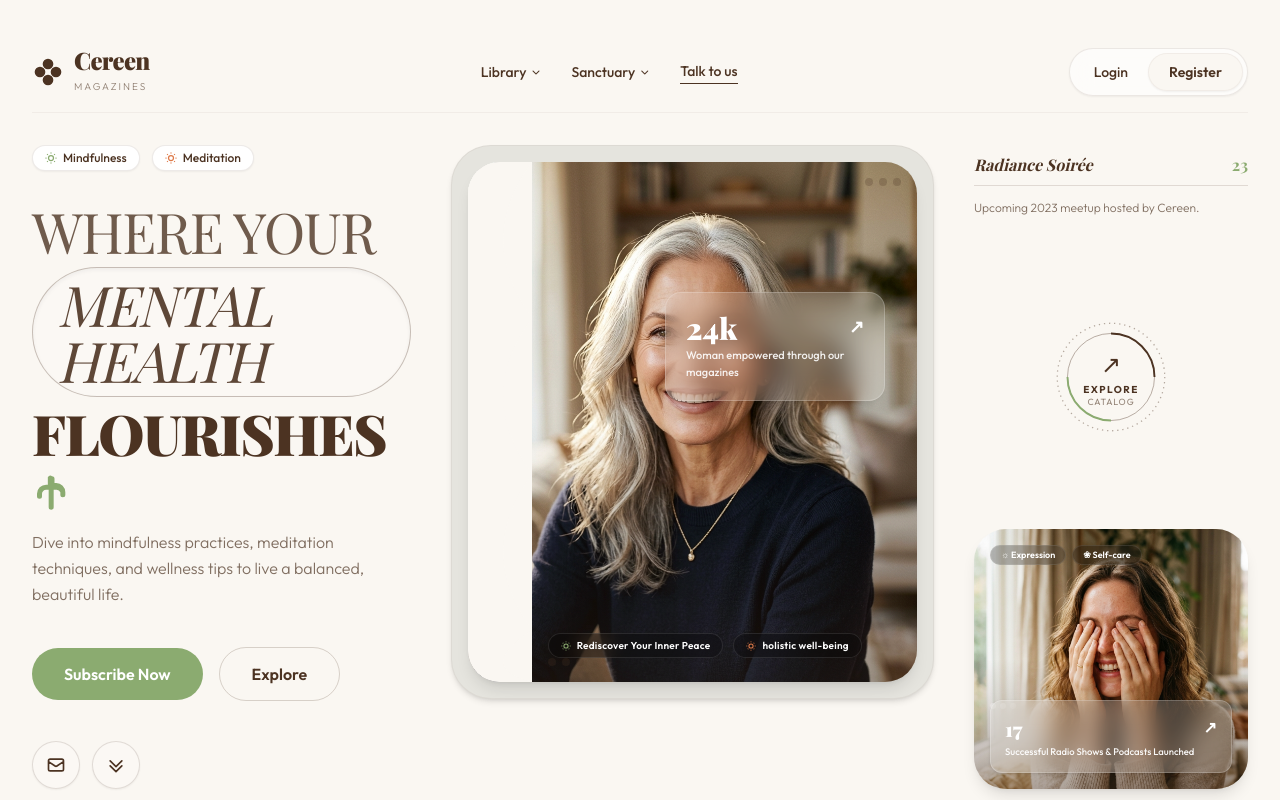
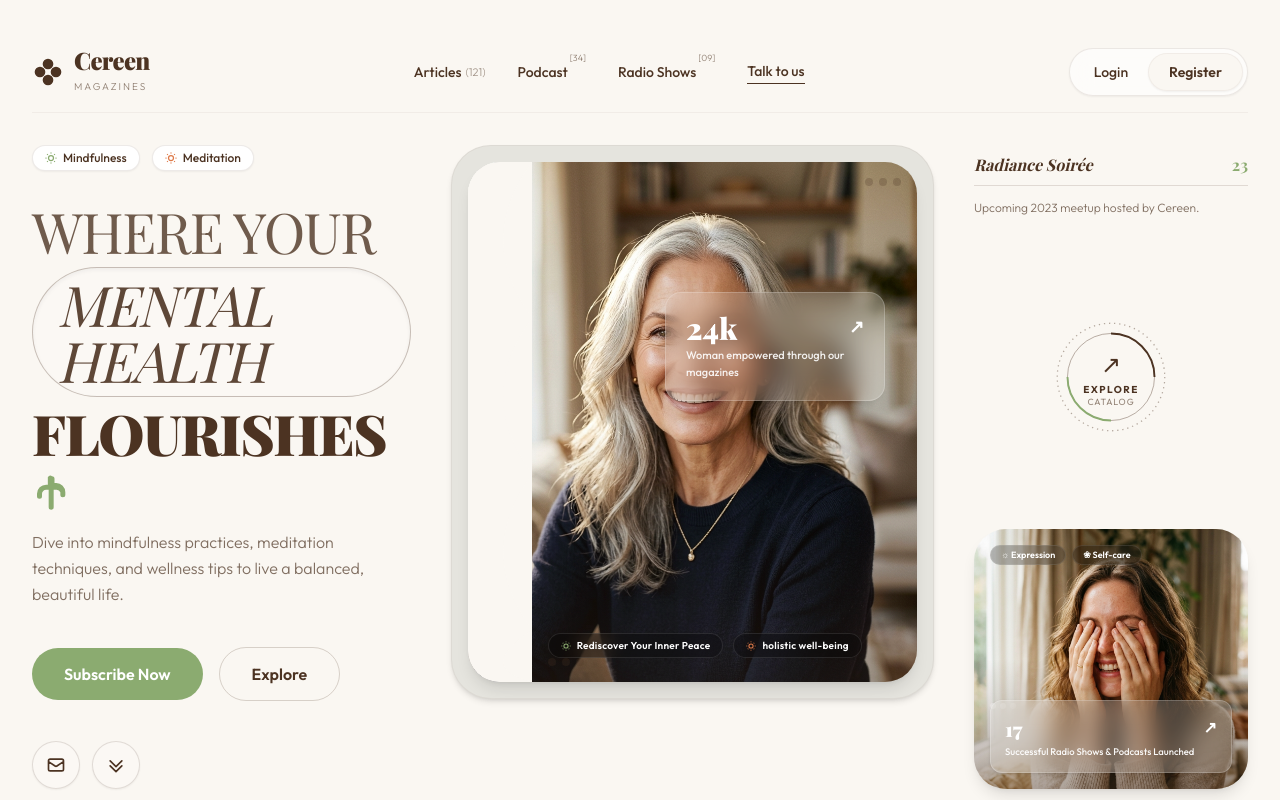
Before and after one commit to kemono202122-dot/Welldone, a React (Vite) app: page /#/ in a window 1280 px wide. Shown: the top 800 px of the page. Built offline with nearby package versions, Linux system fonts and the light colour scheme; a web font is replaced by a local one.

Commit message:
Fix: Remove overcrowded LIVE links from landing page header, keep clean 4-item magazine nav

```diff
--- a/components/CereenLandingPage.tsx
+++ b/components/CereenLandingPage.tsx
@@ -18,7 +18,6 @@ export const CereenLandingPage: React.FC = () => {
   const [password, setPassword] = React.useState('');
   const [name, setName] = React.useState('');
   const [toastMessage, setToastMessage] = React.useState<string | null>(null);
-  const [activeDropdown, setActiveDropdown] = React.useState<string | null>(null);
 
   // Auto-dismiss toast
   React.useEffect(() => {
@@ -113,95 +112,17 @@ export const CereenLandingPage: React.FC = () => {
           </div>
         </div>
 
-        {/* Navigation Links - Perfect superscripted bracket styling */}
-        <nav className="hidden md:flex items-center gap-8 text-sm font-medium z-50">
-
-          {/* Dropdown 1: Library */}
-          <div
-            className="relative"
-            onMouseEnter={() => setActiveDropdown('library')}
-            onMouseLeave={() => setActiveDropdown(null)}
-          >
-            <button className={`hover:text-[#8BAB70] transition-colors flex items-center gap-1.5 cursor-pointer font-medium py-2 bg-transparent border-none ${activeDropdown === 'library' ? 'text-[#8BAB70]' : 'text-[#4C3322]'}`}>
-              Library
-              <i className={`fas fa-chevron-down text-[8px] transition-transform duration-300 ${activeDropdown === 'library' ? 'rotate-180' : ''}`}></i>
-            </button>
-            {activeDropdown === 'library' && (
-              <div className="absolute left-0 mt-1 w-48 bg-white border border-[#4C3322]/10 rounded-2xl shadow-xl py-2 z-50 animate-fade-in">
-                <a href="#articles" className="flex items-center justify-between px-4 py-2 hover:bg-[#FAF7F2] text-xs font-bold text-[#4C3322] uppercase tracking-wider">
-                  <span>Articles</span>
-                  <span className="text-[10px] text-[#4C3322]/50 font-light normal-case">(121)</span>
-                </a>
-                <a href="#podcast" className="flex items-center justify-between px-4 py-2 hover:bg-[#FAF7F2] text-xs font-bold text-[#4C3322] uppercase tracking-wider">
-                  <span>Podcast</span>
-                  <span className="text-[10px] text-[#4C3322]/50 font-light normal-case">[34]</span>
-                </a>
-                <a href="#radio-shows" className="flex items-center justify-between px-4 py-2 hover:bg-[#FAF7F2] text-xs font-bold text-[#4C3322] uppercase tracking-wider">
-                  <span>Radio Shows</span>
-                  <span className="text-[10px] text-[#4C3322]/50 font-light normal-case">[09]</span>
-                </a>
-              </div>
-            )}
-          </div>
-
-          {/* Dropdown 2: Sanctuary */}
-          <div
-            className="relative"
-            onMouseEnter={() => setActiveDropdown('sanctuary')}
-            onMouseLeave={() => setActiveDropdown(null)}
-          >
-            <button className={`hover:text-[#8BAB70] transition-colors flex items-center gap-1.5 cursor-pointer font-medium py-2 bg-transparent border-none ${activeDropdown === 'sanctuary' ? 'text-[#8BAB70]' : 'text-[#4C3322]'}`}>
-              Sanctuary
-              <i className={`fas fa-chevron-down text-[8px] transition-transform duration-300 ${activeDropdown === 'sanctuary' ? 'rotate-180' : ''}`}></i>
-            </button>
-            {activeDropdown === 'sanctuary' && (
-              <div className="absolute left-0 mt-1 w-56 bg-white border border-[#4C3322]/10 rounded-2xl shadow-xl py-2 z-50 animate-fade-in">
-                <span
-                  onClick={() => navigate('/circle')}
-                  className="flex items-center justify-between px-4 py-2 hover:bg-[#FAF7F2] text-xs font-bold text-[#4C3322] uppercase tracking-wider cursor-pointer"
-                >
-                  <span>Sanctuary Feed</span>
-                  <span className="text-[9px] text-[#8BAB70] font-bold">LIVE</span>
-                </span>
-                <span
-                  onClick={() => navigate('/connections')}
-                  className="flex items-center justify-between px-4 py-2 hover:bg-[#FAF7F2] text-xs font-bold text-[#4C3322] uppercase tracking-wider cursor-pointer"
-                >
-                  <span>Connections Circle</span>
-                  <span className="text-[9px] text-[#8BAB70] font-bold">LIVE</span>
-                </span>
-                <span
-                  onClick={() => navigate('/wellness')}
-                  className="flex items-center justify-between px-4 py-2 hover:bg-[#FAF7F2] text-xs font-bold text-[#4C3322] uppercase tracking-wider cursor-pointer"
-                >
-                  <span>Wellness Sanctuary</span>
-                  <span className="text-[9px] text-[#8BAB70] font-bold">LIVE</span>
-                </span>
-                <span
-                  onClick={() => navigate('/virtual-partner/create')}
-                  className="flex items-center justify-between px-4 py-2 hover:bg-[#FAF7F2] text-xs font-bold text-[#4C3322] uppercase tracking-wider cursor-pointer"
-                >
-                  <span>Companion Guide</span>
-                  <span className="text-[9px] text-[#8BAB70] font-bold">LIVE</span>
-                </span>
-                <span
-                  onClick={() => navigate('/marketplace')}
-                  className="flex items-center justify-between px-4 py-2 hover:bg-[#FAF7F2] text-xs font-bold text-[#4C3322] uppercase tracking-wider cursor-pointer"
-                >
-                  <span>Marketplace Catalog</span>
-                  <span className="text-[9px] text-[#8BAB70] font-bold">LIVE</span>
-                </span>
-                <span
-                  onClick={() => navigate('/travels')}
-                  className="flex items-center justify-between px-4 py-2 hover:bg-[#FAF7F2] text-xs font-bold text-[#4C3322] uppercase tracking-wider cursor-pointer"
-                >
-                  <span>Wanderlust Journey</span>
-                  <span className="text-[9px] text-[#8BAB70] font-bold">LIVE</span>
-                </span>
-              </div>
-            )}
-          </div>
-
+        {/* Navigation Links - Clean minimal magazine style */}
+        <nav className="hidden md:flex items-center gap-8 text-sm font-medium">
+          <a href="#articles" className="hover:text-[#8BAB70] transition-colors flex items-center gap-1">
+            Articles <span className="text-[11px] text-[#4C3322]/50 font-light">(121)</span>
+          </a>
+          <a href="#podcast" className="hover:text-[#8BAB70] transition-colors flex items-start">
+            Podcast <sup className="text-[9px] text-[#4C3322]/60 font-light ml-0.5">[34]</sup>
+          </a>
+          <a href="#radio-shows" className="hover:text-[#8BAB70] transition-colors flex items-start">
+            Radio Shows <sup className="text-[9px] text-[#4C3322]/60 font-light ml-0.5">[09]</sup>
+          </a>
           <a href="#talk-to-us" className="text-[#4C3322] border-b border-[#4C3322] pb-0.5 hover:text-[#8BAB70] hover:border-[#8BAB70] transition-all">
             Talk to us
           </a>
```
